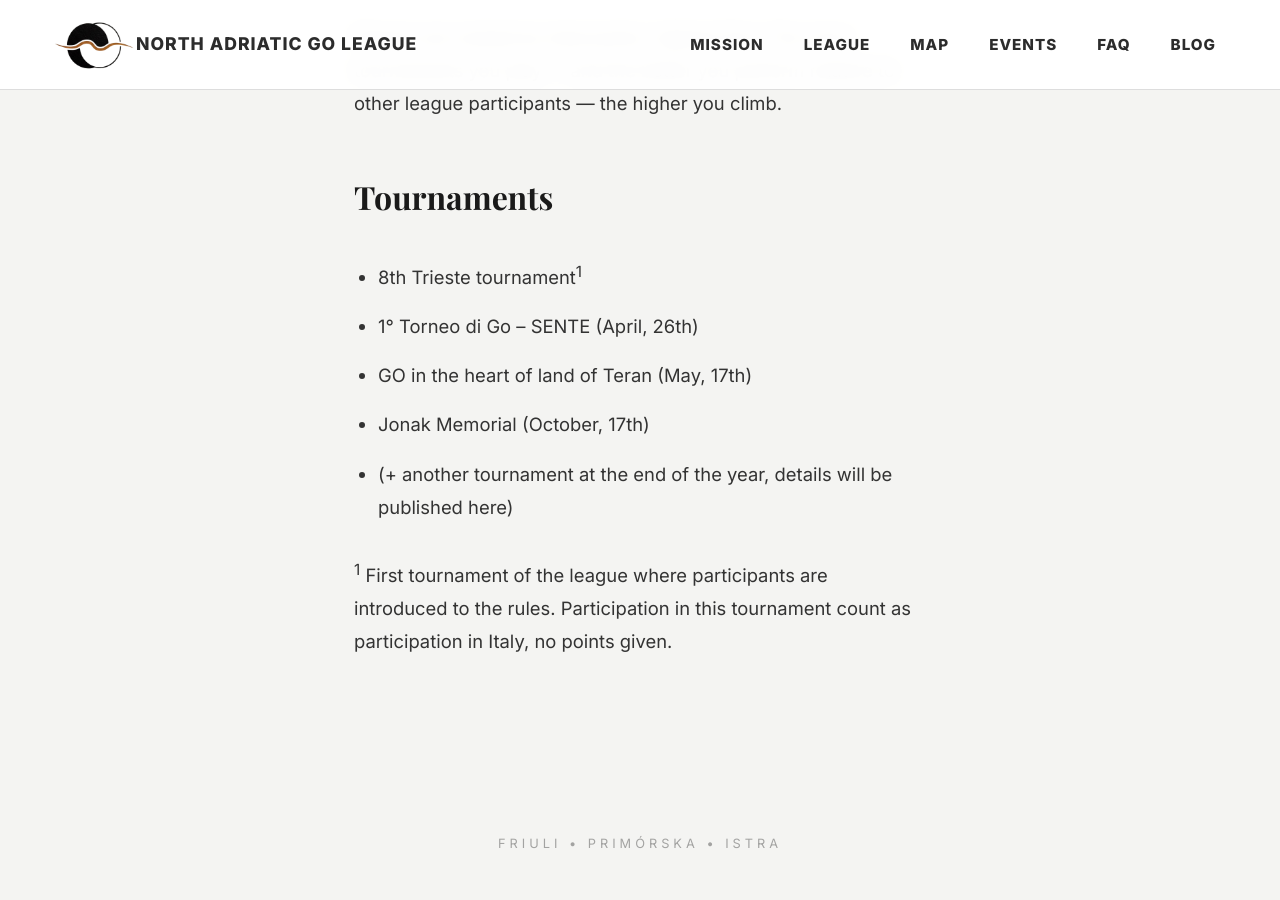
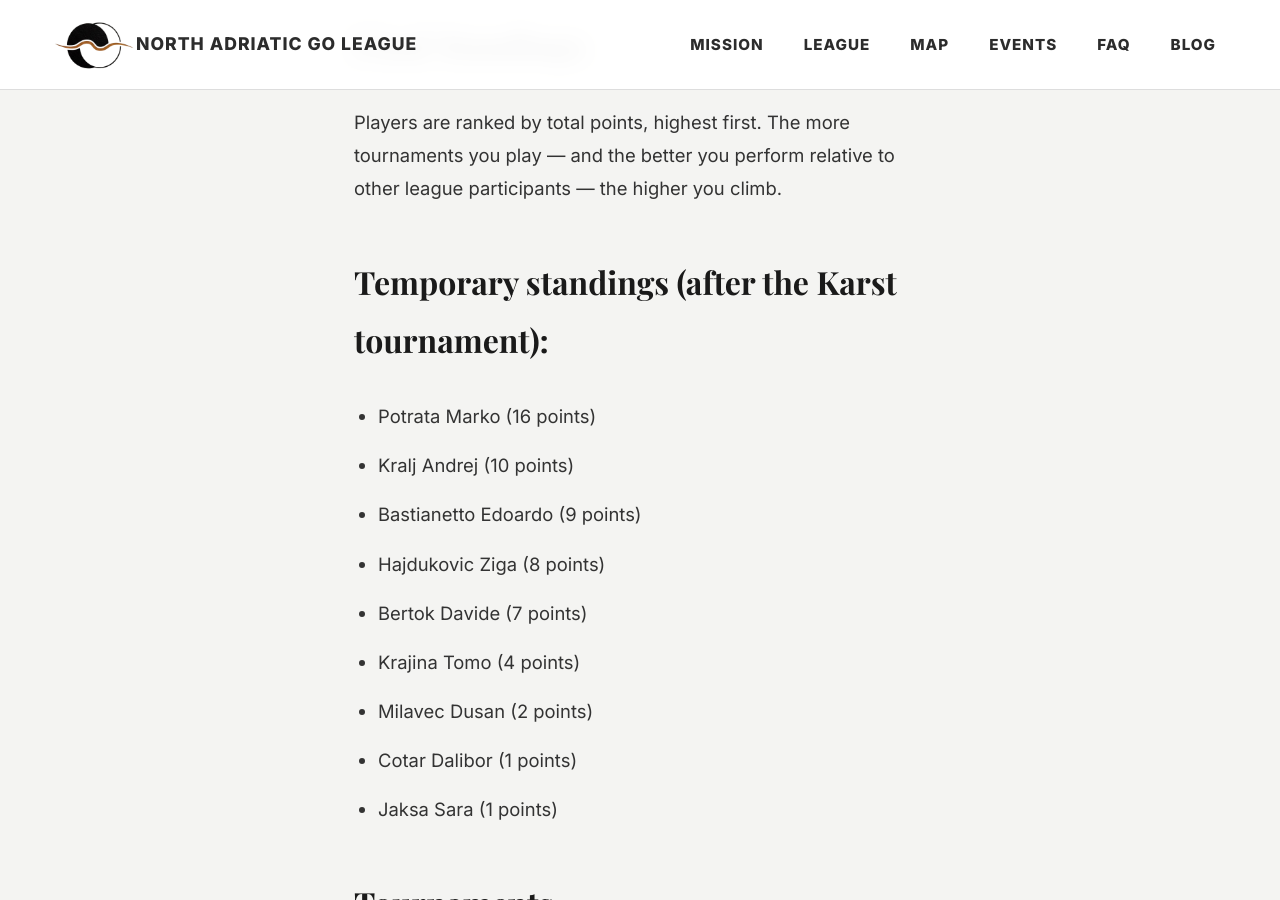
Before and after one commit to North-Adriatic-Go-League/north-adriatic-go-league.github.io, a Jekyll site: the page built from league.md, in a window 1280 px wide and 900 px high, scrolled down 2066 px. Built offline with Jekyll 4.4.1, drawn with Linux system fonts in a browser that asks for light colours; some web fonts are replaced; some of the changed text lies outside the part shown.

Commit message:
League standings

```diff
--- a/league.md
+++ b/league.md
@@ -9,6 +9,8 @@ label: How It Works
 ## How the League Works
 
 The North Adriatic Go League tracks player performance across multiple tournaments held in different countries — Italy, Slovenia, and Croatia.
+
+The 2026. league season will be **experimental**. The rules might change for 2027. years on.
 
 ### Qualifying
 
@@ -35,6 +37,18 @@ Reasoning: We don't want to penalise too much players who wanted to attend all t
 
 Players are ranked by total points, highest first. The more tournaments you play — and the better you perform relative to other league participants — the higher you climb.
 
+### Temporary standings (after the Karst tournament):
+
+- Potrata Marko (16 points)
+- Kralj Andrej (10 points)
+- Bastianetto Edoardo (9 points)
+- Hajdukovic Ziga (8 points)
+- Bertok Davide (7 points)
+- Krajina Tomo (4 points)
+- Milavec Dusan (2 points)
+- Cotar Dalibor (1 points)
+- Jaksa Sara (1 points)
+
 ### Tournaments
 
 - 8th Trieste tournament<sup>1</sup>
```
